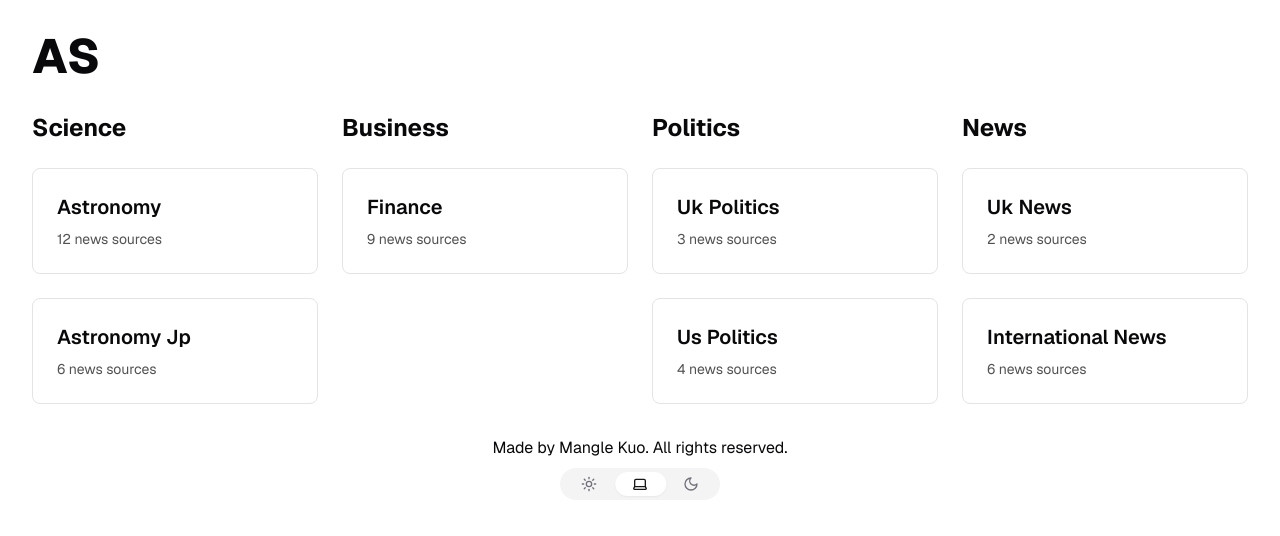
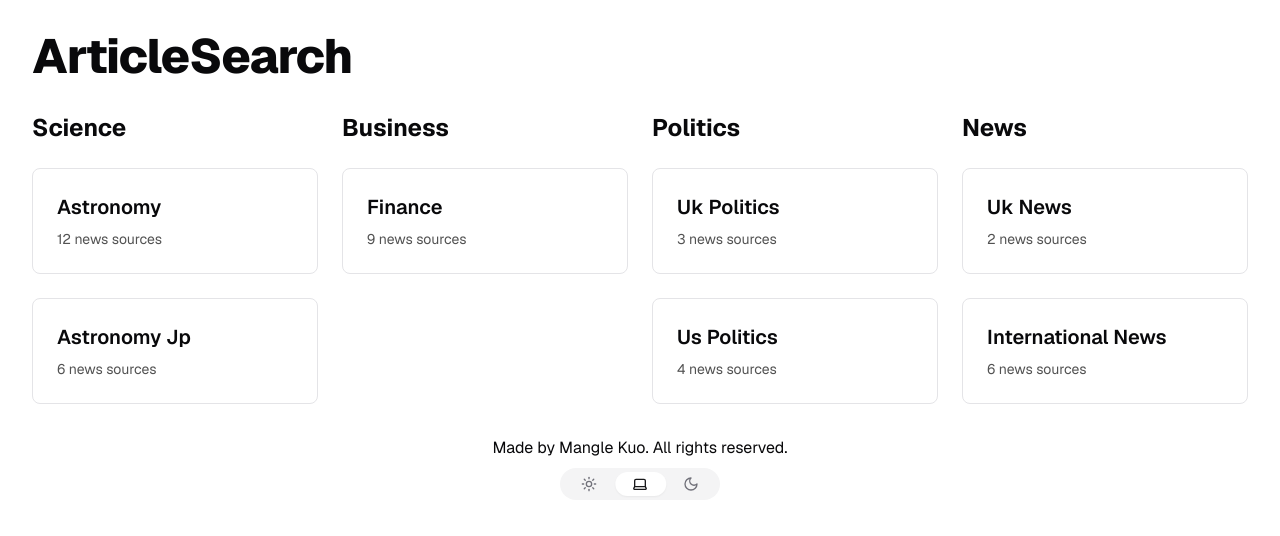
Before and after one commit to ghcpuman902/article-search, a Next.js app: page / in a window 1280 px wide. Shown: the top 536 px of the page. Built offline with nearby package versions, Linux system fonts and the light colour scheme.

Commit message:
further improved heading title animation logic

```diff
--- a/app/ui/header.tsx
+++ b/app/ui/header.tsx
@@ -1,20 +1,28 @@
 'use client'
-import { useState, useEffect } from 'react'
+import { useState, useEffect, useMemo } from 'react'
 import { useSelectedLayoutSegment } from 'next/navigation'
 import Link from 'next/link'
 import { cn } from '@/lib/utils'
+
+const TRANSITION_DURATION = 300
+
 export function Header() {
     const segment = useSelectedLayoutSegment()
     const [displayedSegment, setDisplayedSegment] = useState(segment)
+
+    const transitionClasses = useMemo(() => ({
+        base: "transition-all inline-block",
+        expanded: "duration-1000 max-w-[200px] opacity-100",
+        collapsed: "duration-300 max-w-0 opacity-0",
+    }), [])
 
     useEffect(() => {
         if (segment) {
             setDisplayedSegment(segment)
         } else {
-            // Delay clearing the segment until animation completes
             const timer = setTimeout(() => {
                 setDisplayedSegment(null)
-            }, 300)
+            }, TRANSITION_DURATION)
             return () => clearTimeout(timer)
         }
     }, [segment])
@@ -29,26 +37,26 @@ export function Header() {
                             <div className="whitespace-nowrap">
                                 <div className="inline-block">A</div>
                                 <div className={cn(
-                                    "transition-all inline-block",
-                                    segment
-                                        ? "duration-1000 max-w-[200px] opacity-100"
-                                        : "duration-300 max-w-0 opacity-0"
+                                    transitionClasses.base,
+                                    segment ? transitionClasses.collapsed : transitionClasses.expanded
                                 )}>rticle</div>
                                 <div className="transition-all duration-300 ease-out inline-block">S</div>
                                 <div className={cn(
-                                    "transition-all inline-block",
-                                    segment
-                                        ? "duration-1000 opacity-100"
-                                        : "duration-300 opacity-0"
+                                    transitionClasses.base,
+                                    segment ? transitionClasses.collapsed : transitionClasses.expanded
+                                )}>earch</div>
+                                <div className={cn(
+                                    transitionClasses.base,
+                                    segment ? transitionClasses.expanded : transitionClasses.collapsed
                                 )}>
-                                    earch
+                                    {displayedSegment && (
+                                        <span className="inline-block">
+                                            {`/ ${displayedSegment.charAt(0).toUpperCase() + displayedSegment.slice(1)}`}
+                                        </span>
+                                    )}
                                 </div>
                             </div>
-                            {displayedSegment && (
-                                <span className="inline-block">
-                                    {` / ${displayedSegment.charAt(0).toUpperCase() + displayedSegment.slice(1)}`}
-                                </span>
-                            )}
+
                         </div>
                     </div>
                 </h1>
```
